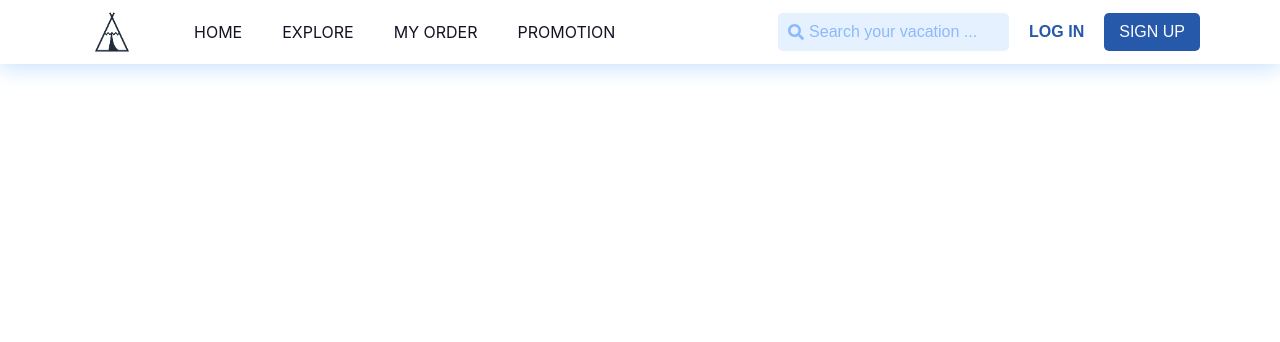
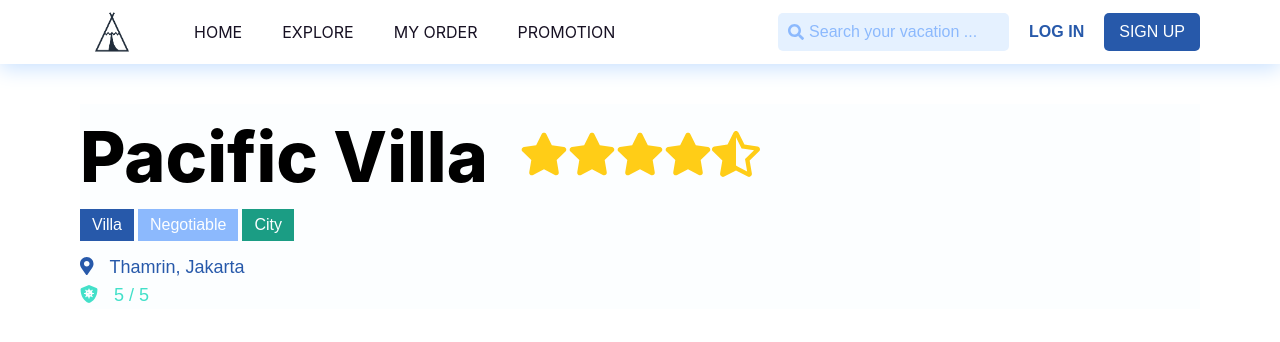
Before and after one commit to jspmarc/TechnoScape-AdAstraAbyssoque, a Vue app: page /detail in a window 1280 px wide. Shown: the top 342 px of the page. Built offline with nearby package versions, Linux system fonts and the light colour scheme.

Commit message:
feat: Title Detail page

```diff
--- /dev/null
+++ b/src/components/Details/Title.vue
@@ -0,0 +1,80 @@
+<template>
+  <div class="all">
+    <div class="head flex">
+      <h1 class="inter-bold">
+        {{ name }}
+      </h1>
+      <div class="rating flex ml-8">
+        <ReviewStars
+          :count="4.6"
+          :height="'3rem'"
+          :width="'3rem'"
+        />
+      </div>
+    </div>
+
+    <div class="mb-3">
+      <Tag :tagType="'accomodation'" :content="'Villa'" />
+      <Tag :tagType="'negotiation'" />
+      <Tag :tagType="'atmosphere'" :content="'City'" />
+    </div>
+
+    <div class="location text-lg">
+      <font-awesome-icon icon="map-marker-alt" />
+      <span>
+        {{ location }}
+      </span>
+    </div>
+
+    <div class="csr text-lg">
+      <font-awesome-icon icon="shield-virus" />
+      <span>
+        {{ covid }} / 5
+      </span>
+    </div>
+  </div>
+</template>
+
+<script>
+import ReviewStars from '../ReviewStars.vue';
+import Tag from '../Tags.vue';
+
+export default {
+  components: {
+    Tag,
+    ReviewStars,
+  },
+  props: {
+    name: String,
+    location: String,
+    covid: Number,
+  }
+};
+</script>
+
+<style lang="scss" scoped>
+.all {
+  background-color: var(--white);
+
+  .head {
+    flex-direction: row;
+    align-items: center;
+  }
+
+  .location {
+    color: #2759AA;
+
+    span {
+      margin-left: 1rem;
+    }
+  }
+
+  .csr {
+    color: #42E0C9;
+
+    span {
+      margin-left: 1rem;
+    }
+  }
+}
+</style>
--- a/src/components/Home/Content.vue
+++ b/src/components/Home/Content.vue
@@ -85,6 +85,7 @@ export default {
         width: 20vw;
         height: 30vh;
         object-fit: cover;
+        cursor: pointer;
       }
     }
   }
--- a/src/router/index.js
+++ b/src/router/index.js
@@ -1,6 +1,7 @@
 import { createRouter, createWebHistory } from "vue-router";
+import About from "../views/About.vue";
+import Detail from "../views/Detail.vue";
 import Home from "../views/Home.vue";
-import About from "../views/About.vue";
 import Signup from "../views/Signup.vue";
 import Search from "../views/Search.vue";
 
@@ -25,6 +26,11 @@ const routes = [
     name: "Search",
     component: Search,
   },
+  {
+    path: "/detail",
+    name: "Detail",
+    component: Detail,
+  },
 ];
 
 const router = createRouter({
--- /dev/null
+++ b/src/views/Detail.vue
@@ -0,0 +1,24 @@
+<template>
+  <div class="detail px-20 py-10">
+    <Title v-bind="getLodgingData()"/>
+  </div>
+</template>
+
+<script>
+import ACCOMODATION_DATA from '../data/accomodation.json'
+import Title from '../components/Details/Title.vue';
+
+export default {
+  components: {
+    Title,
+  },
+  methods: {
+    getLodgingData() {
+      return ACCOMODATION_DATA[0];
+    },
+  }
+};
+</script>
+
+<style lang="scss" scoped>
+</style>
```
